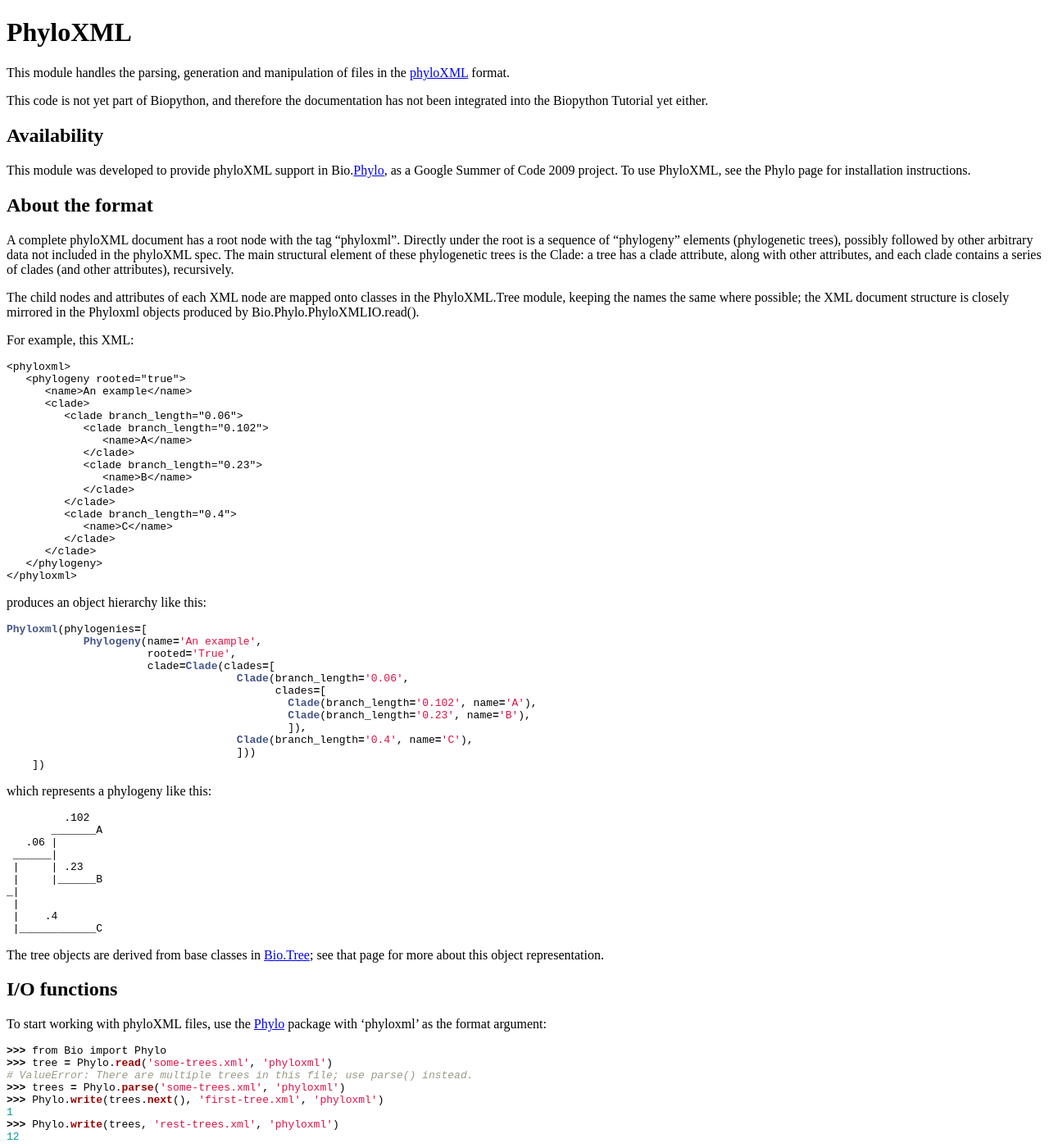
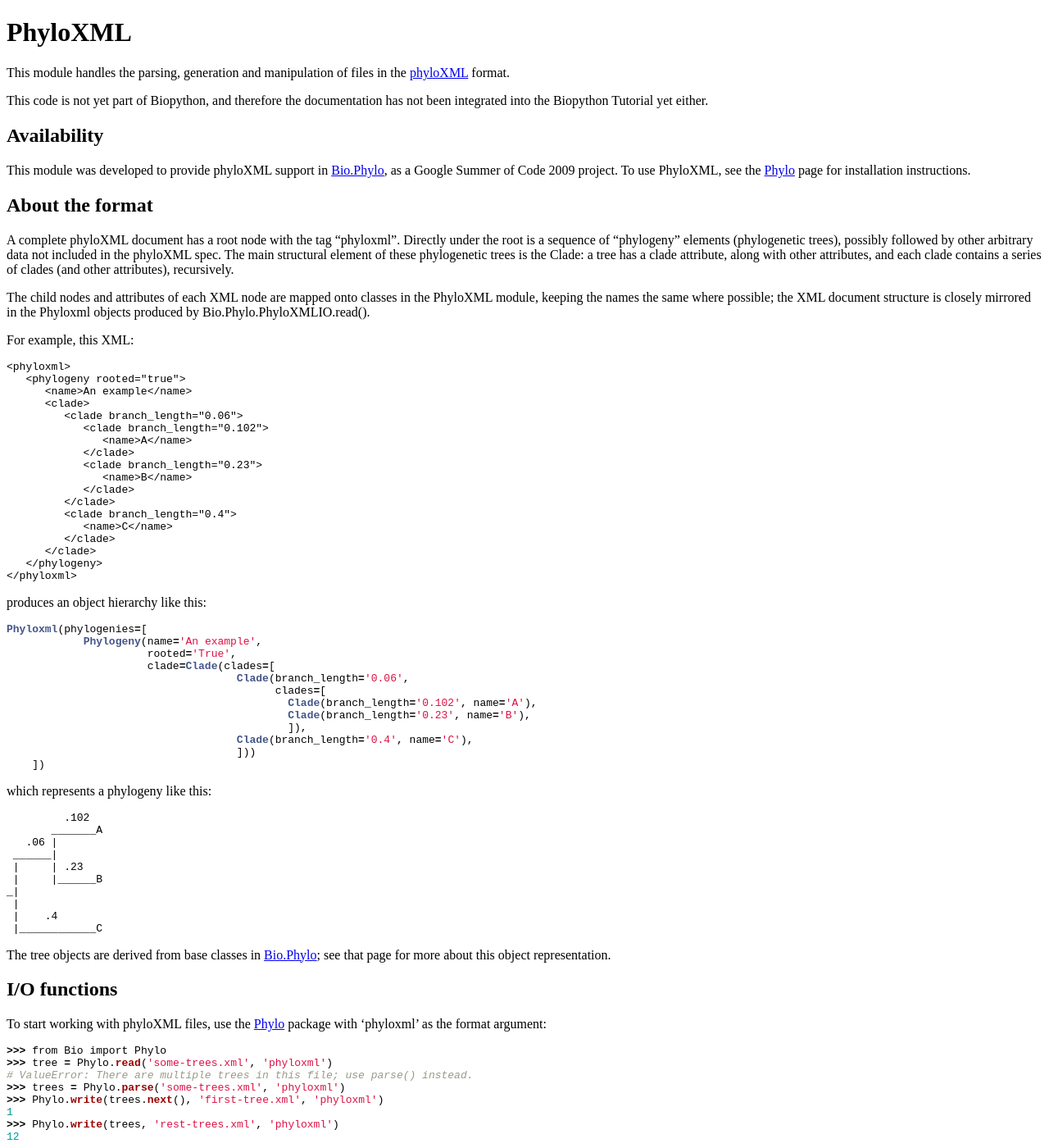
Before and after one commit to biopython/biopython.github.io, a Jekyll site: the page built from wiki/PhyloXML.md, in a window 1280 px wide and 1400 px high. Shown: the whole window at 82% size. Built offline with Jekyll 4.4.1, drawn with Linux system fonts in a browser that asks for light colours; some of the changed text lies outside the part shown.

Commit message:
Replaced references to Bio.Tree with Phylo

```diff
--- a/wiki/PhyloXML.md
+++ b/wiki/PhyloXML.md
@@ -14,8 +14,9 @@ Availability
 ------------
 
 This module was developed to provide phyloXML support in
-Bio.[Phylo](Phylo "wikilink"), as a Google Summer of Code 2009 project.
-To use PhyloXML, see the Phylo page for installation instructions.
+[Bio.Phylo](Phylo "wikilink"), as a Google Summer of Code 2009 project.
+To use PhyloXML, see the [Phylo](Phylo "wikilink") page for installation
+instructions.
 
 About the format
 ----------------
@@ -29,8 +30,8 @@ with other attributes, and each clade contains a series of clades (and
 other attributes), recursively.
 
 The child nodes and attributes of each XML node are mapped onto classes
-in the PhyloXML.Tree module, keeping the names the same where possible;
-the XML document structure is closely mirrored in the Phyloxml objects
+in the PhyloXML module, keeping the names the same where possible; the
+XML document structure is closely mirrored in the Phyloxml objects
 produced by Bio.Phylo.PhyloXMLIO.read().
 
 For example, this XML:
@@ -86,7 +87,7 @@ which represents a phylogeny like this:
      |____________C
 
 The tree objects are derived from base classes in
-[Bio.Tree](Tree "wikilink"); see that page for more about this object
+[Bio.Phylo](Phylo "wikilink"); see that page for more about this object
 representation.
 
 I/O functions
@@ -234,12 +235,12 @@ Phylo.write(phyloxml, 'example_best.xml', 'phyloxml')
 
 ### Integrating with the rest of Biopython
 
-The classes used by this module inherit from the [Tree](Tree "wikilink")
-module's generalized BaseTree classes, and therefore have access to the
-methods defined on those base classes. Since the phyloXML specification
-is very detailed, these subclasses are kept in a separate module,
-Bio.Tree.PhyloXML, and offer additional methods for converting between
-phyloXML and standard Biopython types.
+The classes used by this module inherit from the
+[Phylo](Phylo "wikilink") module's generalized BaseTree classes, and
+therefore have access to the methods defined on those base classes.
+Since the phyloXML specification is very detailed, these subclasses are
+kept in a separate module, Bio.Phylo.PhyloXML, and offer additional
+methods for converting between phyloXML and standard Biopython types.
 
 The PhyloXML.Sequence class contains methods for converting to and from
 Biopython [SeqRecord](SeqRecord "wikilink") objects -- to\_seqrecord()
```
Also changed, not shown: 1 other file.
